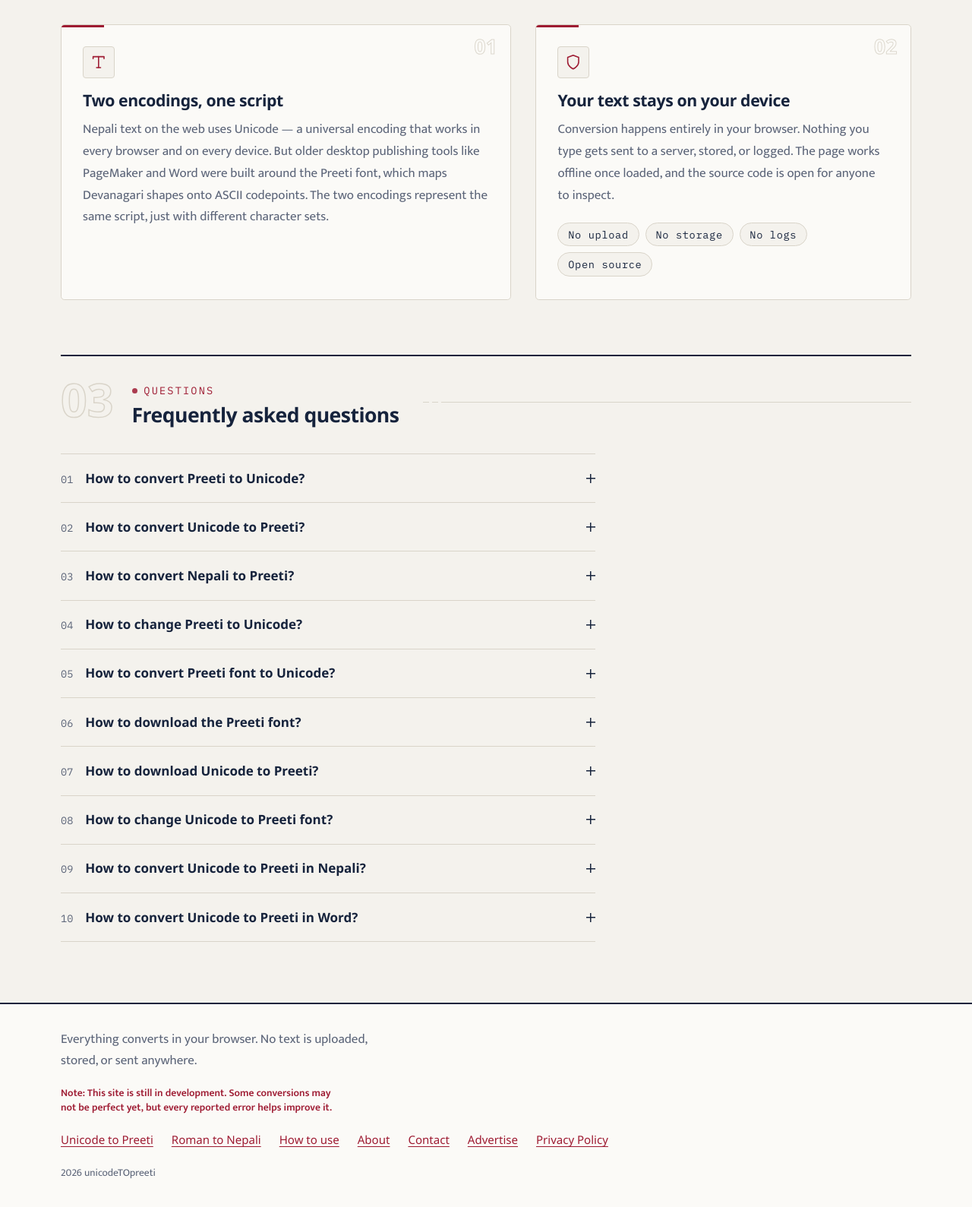
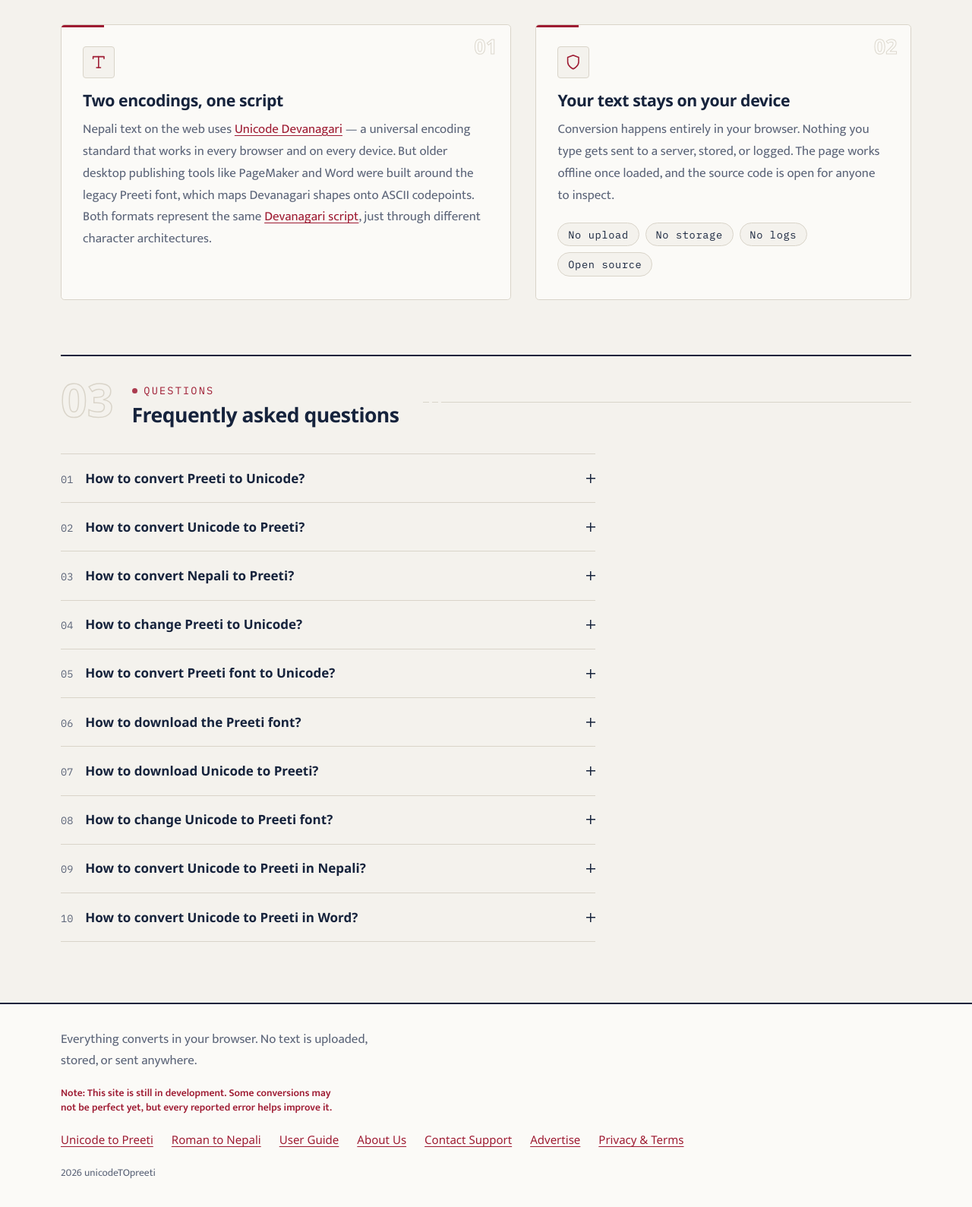
Before and after one commit to fiftytwo-52/unicodetopreeti, an Astro site: page / in a window 1280 px wide. Shown: the part 1731-3320 px from the top of the page at 76% size. Built offline with nearby package versions, Linux system fonts and the light colour scheme; Astro itself is replaced by a stand-in of ours; a web font is replaced by a local one.

Commit message:
seo: improve page title, resolve duplicate anchors, add external links and schema urls

```diff
--- a/src/components/SiteFooter.astro
+++ b/src/components/SiteFooter.astro
@@ -18,11 +18,11 @@ const year = new Date().getFullYear();
       <ul>
         <li><a href="/">Unicode to Preeti</a></li>
         <li><a href="/roman-to-unicode">Roman to Nepali</a></li>
-        <li><a href="/how-to-use">How to use</a></li>
-        <li><a href="/about">About</a></li>
-        <li><a href="/contact">Contact</a></li>
+        <li><a href="/how-to-use">User Guide</a></li>
+        <li><a href="/about">About Us</a></li>
+        <li><a href="/contact">Contact Support</a></li>
         <li><a href="/advertise">Advertise</a></li>
-        <li><a href="/privacy-policy">Privacy Policy</a></li>
+        <li><a href="/privacy-policy">Privacy & Terms</a></li>
       </ul>
     </nav>
 
--- a/src/layouts/BaseLayout.astro
+++ b/src/layouts/BaseLayout.astro
@@ -81,6 +81,7 @@ const ogImageURL = new URL(ogImage, Astro.site).href;
     <meta property="og:image:height" content="630" />
     <meta property="og:image:alt" content={ogImageAlt} />
     <meta property="og:locale" content="en_US" />
+    <meta property="og:locale:alternate" content="ne_NP" />
 
     <!-- Twitter -->
     <meta name="twitter:card" content="summary_large_image" />
--- a/src/pages/index.astro
+++ b/src/pages/index.astro
@@ -3,7 +3,7 @@ import BaseLayout from '../layouts/BaseLayout.astro';
 import Converter from '../components/Converter.astro';
 import ModeSwitch from '../components/ModeSwitch.astro';
 
-const title = 'Unicode to Preeti Converter — Free Nepali Unicode to Preeti Font Tool';
+const title = 'Unicode to Preeti Converter — Free Nepali Font Tool';
 const description =
   'Free online Unicode to Preeti converter. Convert Nepali to Preeti font instantly in your browser — handles conjuncts, reph and i-matra.';
 
@@ -87,13 +87,13 @@ const schema = {
   '@graph': [
     {
       '@type': 'WebApplication',
-      '@id': '#app',
+      '@id': 'https://unicodetopreeti.xyz/#app',
       name: 'Unicode to Preeti Converter',
       alternateName: [
         'Nepali Unicode to Preeti Font Converter',
         'Nepali to Preeti Converter',
       ],
-      url: '/',
+      url: 'https://unicodetopreeti.xyz/',
       applicationCategory: 'UtilitiesApplication',
       operatingSystem: 'Any',
       browserRequirements: 'Requires JavaScript',
@@ -110,7 +110,7 @@ const schema = {
     },
     {
       '@type': 'FAQPage',
-      '@id': '#faq',
+      '@id': 'https://unicodetopreeti.xyz/#faq',
       mainEntity: faqs.map((faq) => ({
         '@type': 'Question',
         name: faq.q,
@@ -275,11 +275,10 @@ const schema = {
           </div>
           <h3>Two encodings, one script</h3>
           <p>
-            Nepali text on the web uses Unicode — a universal encoding that works
+            Nepali text on the web uses <a href="https://www.unicode.org/charts/PDF/U0900.pdf" target="_blank" rel="noopener noreferrer">Unicode Devanagari</a> — a universal encoding standard that works
             in every browser and on every device. But older desktop publishing
-            tools like PageMaker and Word were built around the Preeti font, which
-            maps Devanagari shapes onto ASCII codepoints. The two encodings
-            represent the same script, just with different character sets.
+            tools like PageMaker and Word were built around the legacy Preeti font, which
+            maps Devanagari shapes onto ASCII codepoints. Both formats represent the same <a href="https://en.wikipedia.org/wiki/Devanagari" target="_blank" rel="noopener noreferrer">Devanagari script</a>, just through different character architectures.
           </p>
         </article>
 
--- a/src/pages/roman-to-unicode.astro
+++ b/src/pages/roman-to-unicode.astro
@@ -58,13 +58,13 @@ const schema = {
   '@graph': [
     {
       '@type': 'WebApplication',
-      '@id': '#app',
+      '@id': 'https://unicodetopreeti.xyz/roman-to-unicode#app',
       name: 'Roman to Nepali Converter',
       alternateName: [
         'Roman to Nepali Unicode Converter',
         'English to Nepali Typing Tool',
       ],
-      url: '/roman-to-unicode',
+      url: 'https://unicodetopreeti.xyz/roman-to-unicode',
       applicationCategory: 'UtilitiesApplication',
       operatingSystem: 'Any',
       browserRequirements: 'Requires JavaScript',
@@ -80,7 +80,7 @@ const schema = {
     },
     {
       '@type': 'FAQPage',
-      '@id': '#faq',
+      '@id': 'https://unicodetopreeti.xyz/roman-to-unicode#faq',
       mainEntity: faqs.map((faq) => ({
         '@type': 'Question',
         name: faq.q,
```
Also changed, not shown: 1 other file.
